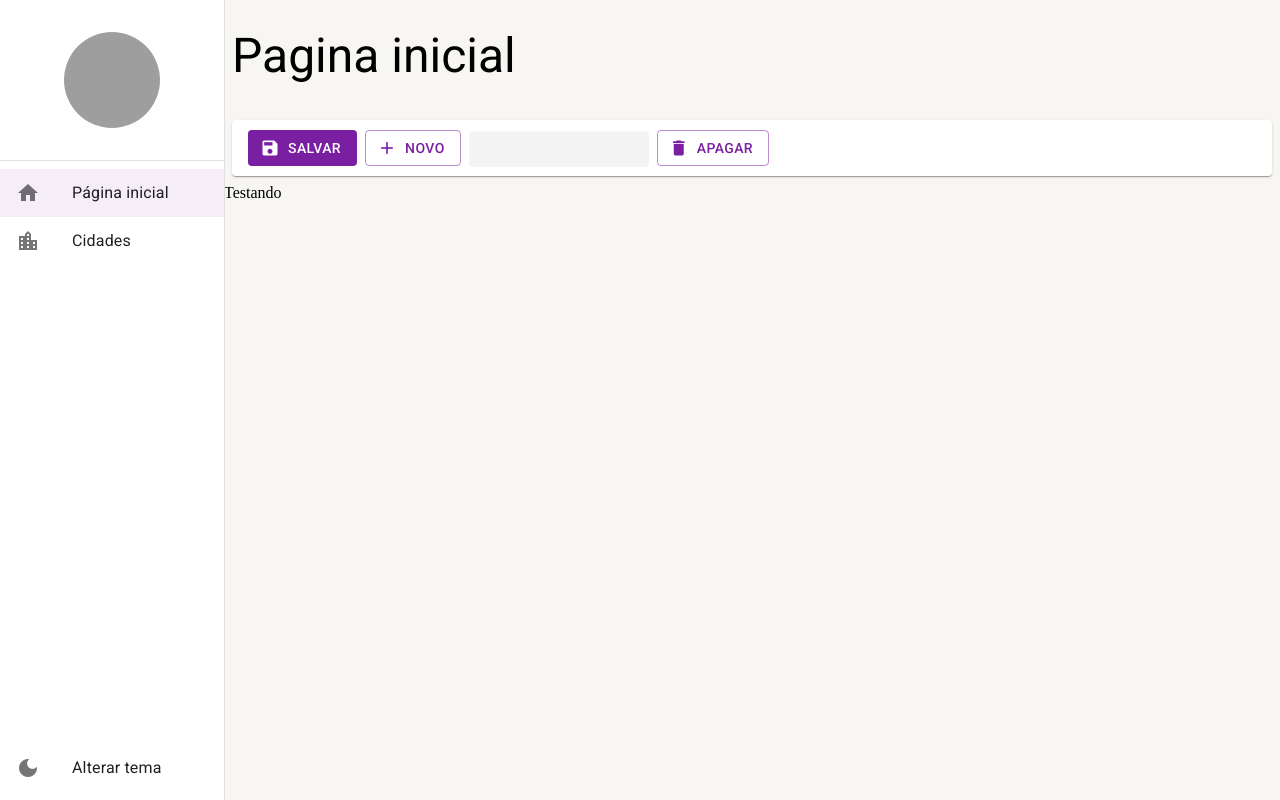
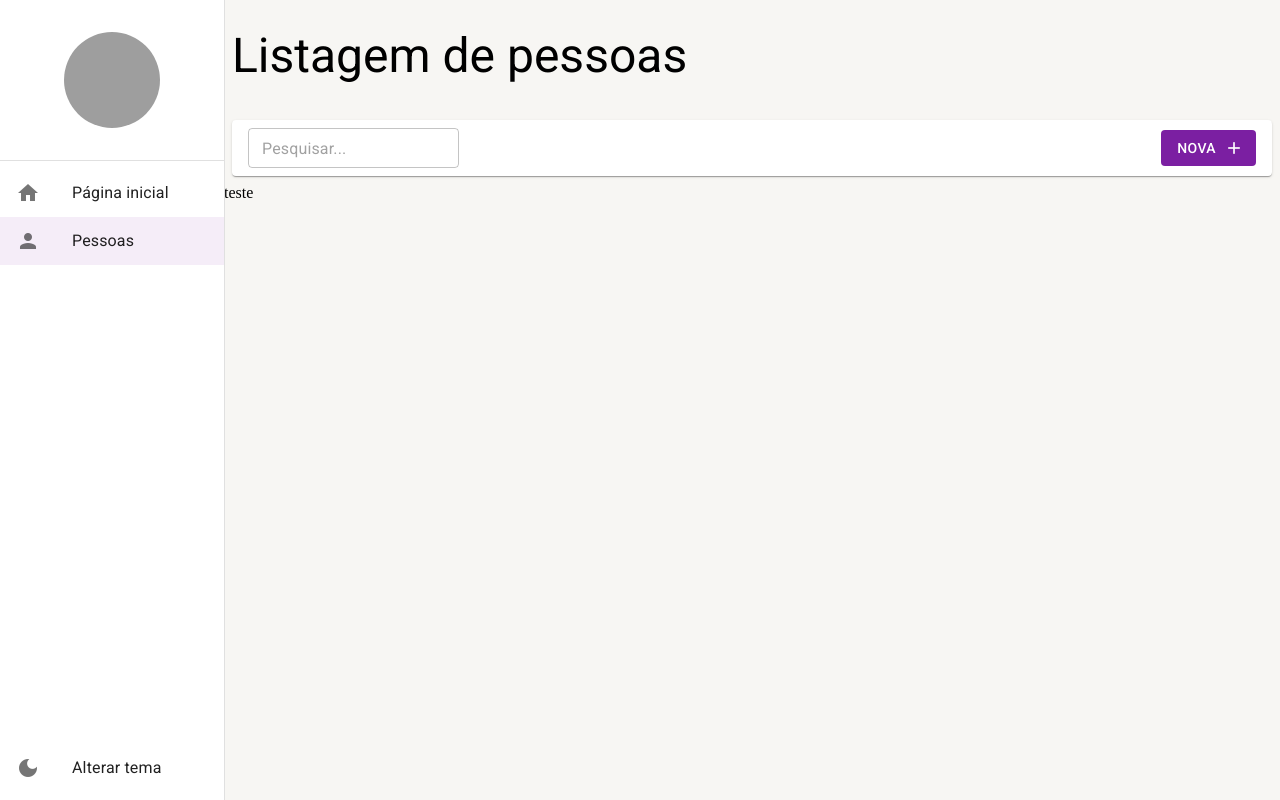
Before and after one commit to goncalveshigino/People-And-Countries, a React (Create React App) app: page /pessoas in a window 1280 px wide. Before the commit this address led to /pagina-inicial. Built offline with nearby package versions, Linux system fonts and the light colour scheme; data requests are answered from the project's data file; grey boxes are pictures that could not be loaded.

Commit message:
feat:  primeira busca na api

```diff
--- a/mock/database.json
+++ b/mock/database.json
@@ -2,8 +2,9 @@
     "pessoas": [
         {
             "id":1,
-            "nome": "Gonçalves",
-            "sobrenome": "Higino"
+            "email": "higino@test.com",
+            "cidadeId": "Higino",
+            "nomeCompleto": "Gonçalves Higino"
         }
     ]
 }
--- a/src/pages/index.ts
+++ b/src/pages/index.ts
@@ -1,2 +1,2 @@
 export * from './dashboard/Dashboard';
-export * from './cidades/ListagemDeCidades';
+export * from './pessoas/ListagemDePessoas';
--- a/src/pages/cidades/ListagemDeCidades.tsx
+++ b/src/pages/pessoas/ListagemDePessoas.tsx
@@ -1,21 +1,36 @@
 import { useSearchParams } from "react-router-dom";
+import { useEffect, useMemo } from "react";
+
+import { FerramentasDeListagem } from "../../shared/components";
 
 import { LayoutBasePagina } from "../../shared/layouts";
-import { FerramentasDeListagem } from "../../shared/components";
-import { useMemo } from "react";
+import { PessoasService } from "../../shared/services/Api/pessoas/PessoasService";
 
 
 
-export const ListagemDeCidades: React.FC = () => {
+export const ListagemDePessoas: React.FC = () => {
     const [searchParams, setSearchParams] = useSearchParams();
 
     const busca = useMemo(() => {
         return searchParams.get('busca') || '';
     }, [searchParams])
 
+
+    useEffect(() => {
+
+        PessoasService.getAll(1, busca)
+            .then((result) => {
+                if(result instanceof Error) {
+                    alert(result.message);
+                } else {
+                    console.log(result)
+                }
+            })
+    }, [busca]);
+
     return (
         <LayoutBasePagina
-            titulo='Listagem de cidades'
+            titulo='Listagem de pessoas'
 
             barraDeFerramentas = {
               <FerramentasDeListagem
--- a/src/routes/index.tsx
+++ b/src/routes/index.tsx
@@ -4,7 +4,7 @@
 import { useDrawerContext } from '../shared/contexts';
 import {
     Dashboard,
-    ListagemDeCidades
+    ListagemDePessoas
 } from '../pages';
 
 
@@ -21,9 +21,9 @@
                 label: 'Página inicial'
             },
             {
-                icon: 'location_city',
-                path: '/cidades',
-                label: 'Cidades'
+                icon: 'person',
+                path: '/pessoas',
+                label: 'Pessoas'
             }
        ]);
     }, []);
@@ -31,7 +31,7 @@
     return(
         <Routes>
             <Route path="/pagina-inicial" element={<Dashboard />} />
-            <Route path="/cidades" element={<ListagemDeCidades />} />
+            <Route path="/pessoas" element={<ListagemDePessoas />} />
 
            <Route path="*" element={<Navigate to="/pagina-inicial" />} />
         </Routes>
```
